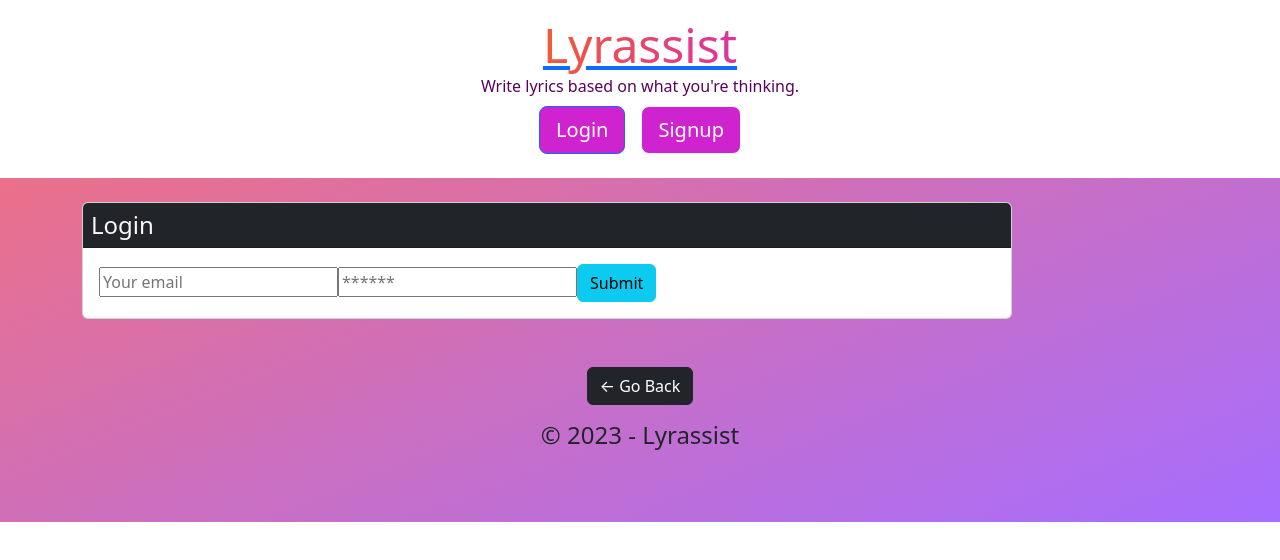
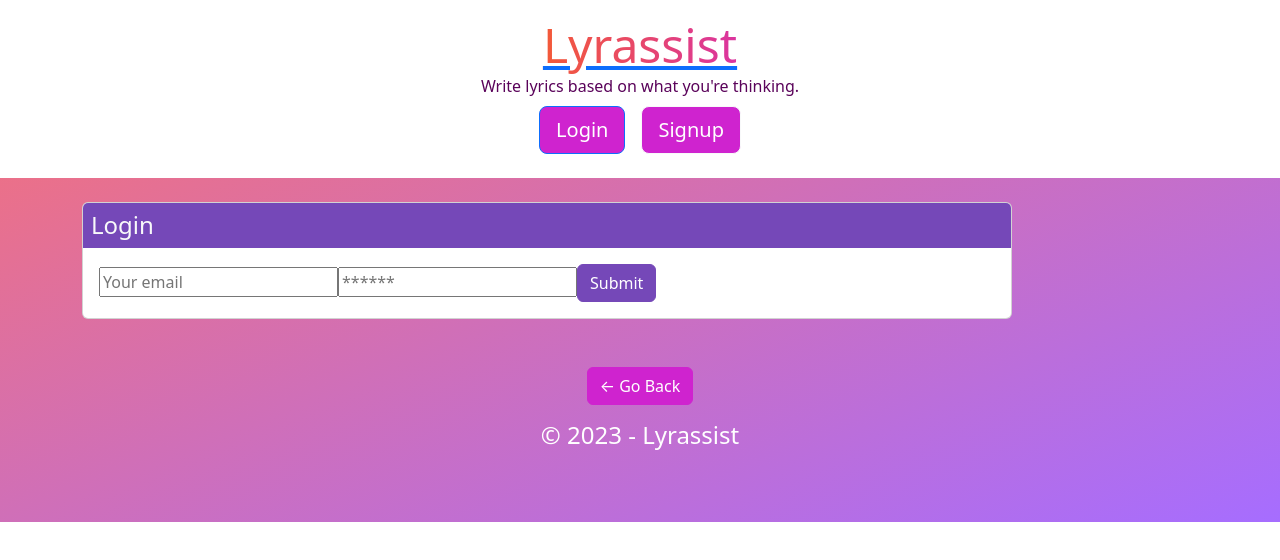
Before and after one commit to Rbustan0/Lyrassist, a React (Create React App) app in the folder client/: page /login in a window 1280 px wide. Shown: the top 560 px of the page. Built offline with nearby package versions, Linux system fonts and the light colour scheme.

Commit message:
aesthetic

```diff
--- a/client/src/components/Footer/index.js
+++ b/client/src/components/Footer/index.js
@@ -9,13 +9,14 @@ const Footer = () => {
       <div className="container text-center mb-5">
         {location.pathname !== '/' && (
           <button
-            className="btn btn-dark mb-3"
+            className="btn btn-primary mb-3"
+            style={{ backgroundColor: '#cf23cf', borderColor: '#cf23cf' }}
             onClick={() => navigate(-1)}
           >
             &larr; Go Back
           </button>
         )}
-        <h4>&copy; {new Date().getFullYear()} - Lyrassist</h4>
+        <h4 className='text-white'>&copy; {new Date().getFullYear()} - Lyrassist</h4>
       </div>
     </footer>
   );
--- a/client/src/components/LyricForm/index.js
+++ b/client/src/components/LyricForm/index.js
@@ -88,7 +88,6 @@ const LyricForm = ({ lyricId }) => {
               <label htmlFor="genre"> Choose a genre: &nbsp;&nbsp;</label>
 
               <select id="genre" name="genre" onChange={handleChange}>
-                <option value="genre">Select a Genre</option>
                 <option value="pop">Pop</option>
                 <option value="Hip Hop">Hip Hop</option>
                 <option value="edm">EDM</option>
@@ -136,7 +135,7 @@ const LyricForm = ({ lyricId }) => {
   ) : (
     <p>
       You need to be logged in to generate lyrics. Please{' '}
-      <Link to="/login">login</Link> or <Link to="/signup">signup.</Link>
+            <Link to="/login" style={{ color: 'cyan' }}>login</Link> or <Link to="/signup" style={{ color: 'cyan' }} >signup.</Link>
     </p>
   )
 }
--- a/client/src/pages/Home.js
+++ b/client/src/pages/Home.js
@@ -15,7 +15,7 @@ const Home = () => {
             </p>
             <div className="p-4">
               <h2 className="text-center">Generate Your Lyrics</h2>
-              < LyricForm className="flex-row justify-center justify-space-between-md align-center" />
+              < LyricForm  />
 
             </div>
           </div>
--- a/client/src/pages/Login.js
+++ b/client/src/pages/Login.js
@@ -44,7 +44,7 @@ const Login = (props) => {
     <main className="flex-row justify-center mb-4">
       <div className="col-12 col-lg-10">
         <div className="card">
-          <h4 className="card-header bg-dark text-light p-2">Login</h4>
+          <h4 className="card-header text-light p-2" style={{ backgroundColor: '#7548b8', borderColor: '#7548b8' }}>Login</h4>
           <div className="card-body">
             {data ? (
               <p>
@@ -70,8 +70,8 @@ const Login = (props) => {
                   onChange={handleChange}
                 />
                 <button
-                  className="btn btn-block btn-info"
-                  style={{ cursor: 'pointer' }}
+                  className="btn btn-block btn-info text-white"
+                    style={{ cursor: 'pointer', backgroundColor: '#7548b8', borderColor: '#7548b8' }}
                   type="submit"
                 >
                   Submit
--- a/client/src/pages/Profile.js
+++ b/client/src/pages/Profile.js
@@ -26,7 +26,7 @@ const Profile = () => {
   return (
     <div>
       <h2 className="card-header">
-        {profile.name}'s friends have endorsed these skills...
+        Here are your songs {profile.name}
       </h2>
       <div className="card-body">
           <LyricCarousel
```
Also changed, not shown: client/src/setupTests.js (deleted, +0 -8 lines), client/src/components/TODO.txt (deleted), client/src/pages/TODO.txt (deleted), client/src/utils/TODO.txt (deleted).
